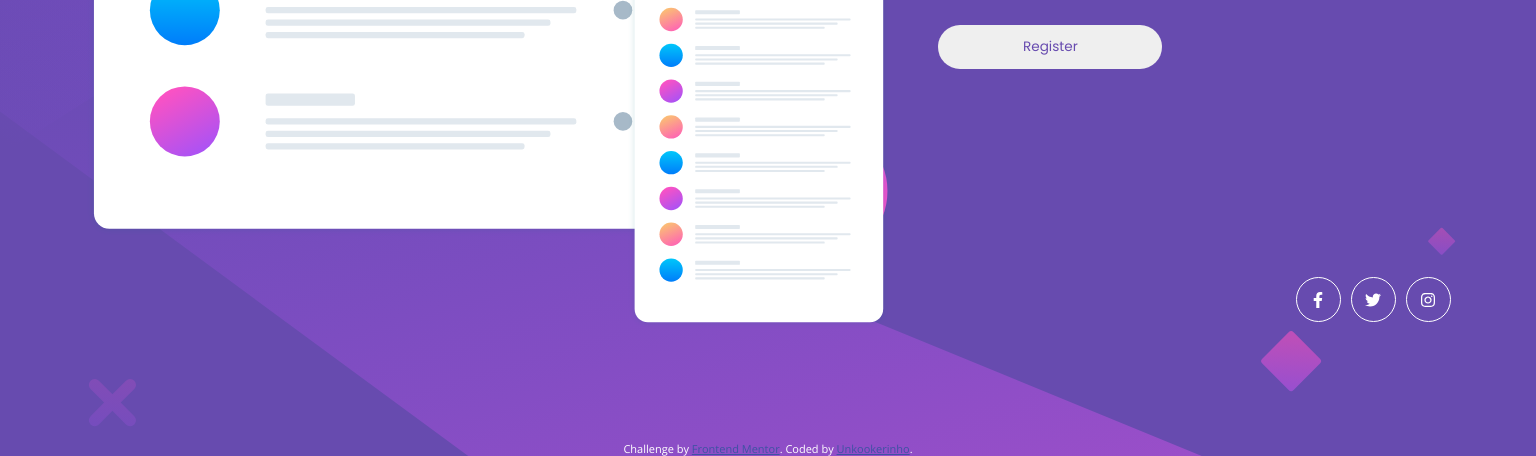
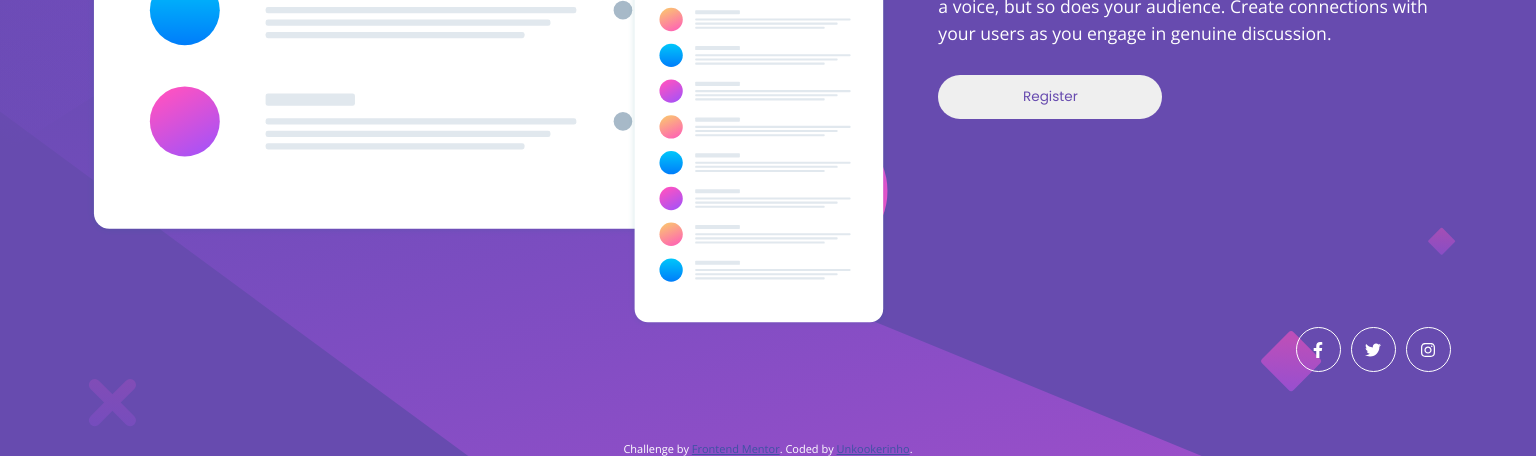
Before and after one commit to Unkookerinho/Huddle-landing-page-with-a-single-introductory-section-solution, a plain HTML site: page index.html in a window 1536 px wide. Shown: the part 465-921 px from the top of the page. Drawn offline with nearby package versions, Linux system fonts and the light colour scheme.

Commit message:
Visual fix

```diff
--- a/style.css
+++ b/style.css
@@ -197,6 +197,7 @@ main {
         align-items: baseline;
         text-align: start;
         width: 38rem;
+        transform: translateY(50px);
     }
     .content h1 {
         font-size: 2.8rem;
```
